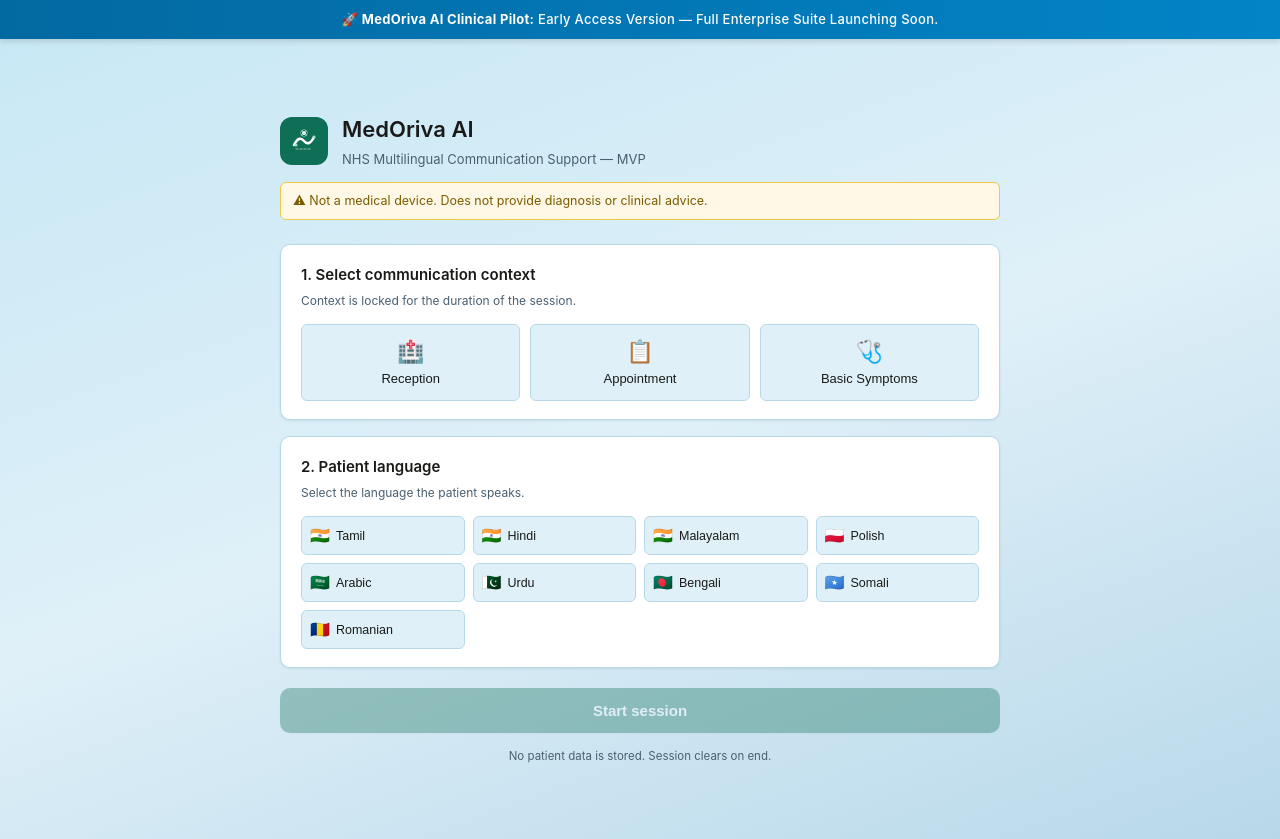
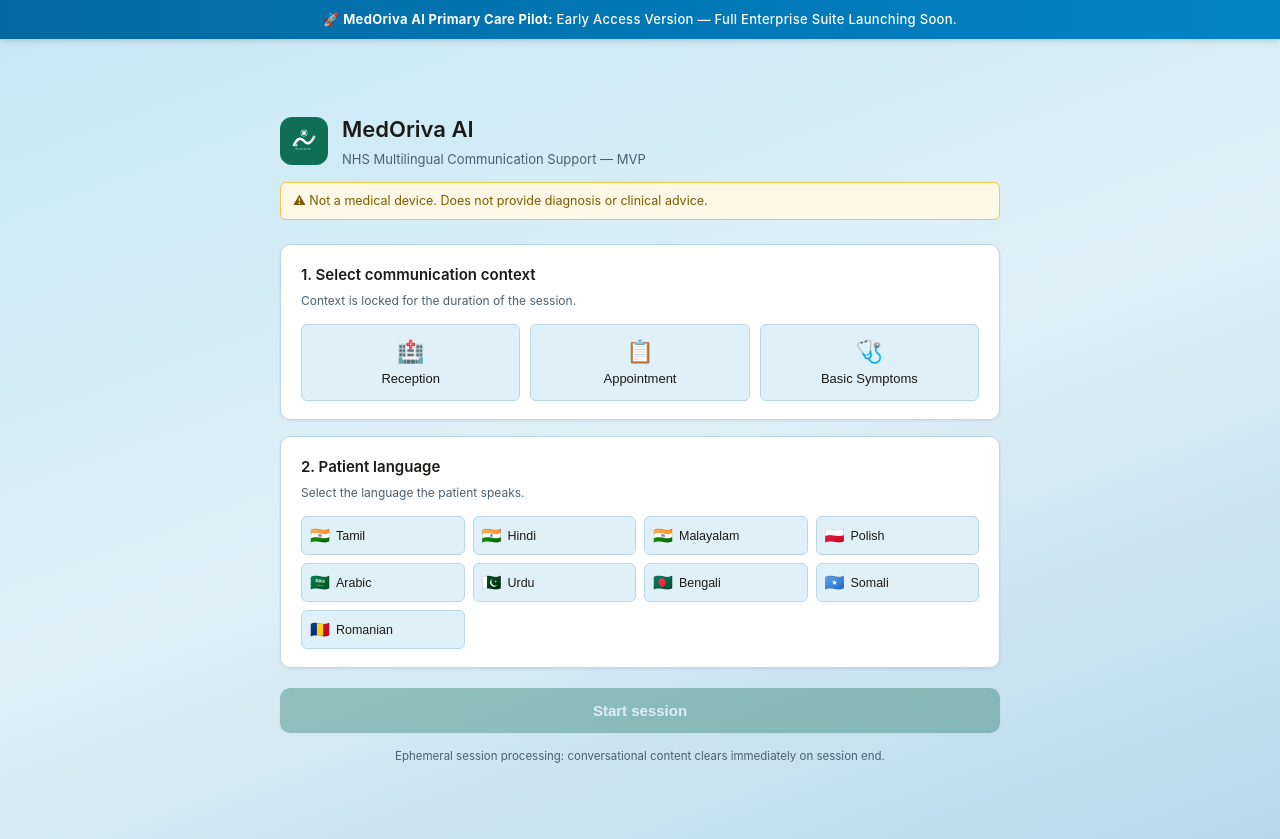
Before and after one commit to sanjaysweet777-maker/MedOrivaAI, a Flask app: page /portal in a window 1280 px wide. Run offline with Flask 3, Linux system fonts and the light colour scheme; the visitor is signed in with stand-in values (Sample User, id 1).

Commit message:
Update index.html

```diff
--- a/templates/index.html
+++ b/templates/index.html
@@ -3,7 +3,7 @@
 <head>
 <meta charset="UTF-8"/>
 <meta name="viewport" content="width=device-width, initial-scale=1.0"/>
-<title>MedOriva AI — NHS Multilingual Communication</title>
+<title>MedOriva AI — Multilingual Communication Support</title>
 <link rel="stylesheet" href="{{ url_for('static', filename='css/style.css') }}"/>
 <style>
   .top-pilot-banner {
@@ -30,7 +30,7 @@
 
 <!-- ═══ TOP PILOT BANNER ═════════════════════════════════════════════════ -->
 <div class="top-pilot-banner">
-  🚀 <strong>MedOriva AI Clinical Pilot:</strong> Early Access Version — Full Enterprise Suite Launching Soon.
+  🚀 <strong>MedOriva AI Primary Care Pilot:</strong> Early Access Version — Full Enterprise Suite Launching Soon.
 </div>
 
 <!-- ═══ SETUP SCREEN ═══════════════════════════════════════════════════════ -->
@@ -121,7 +121,7 @@
     </button>
 
     <div class="setup-footer">
-      No patient data is stored. Session clears on end.
+      Ephemeral session processing: conversational content clears immediately on session end.
     </div>
   </div>
 </div>
@@ -168,7 +168,7 @@
 
       <div class="sidebar-bottom">
         <div class="no-storage-note">
-          🔒 No data stored
+          🔒 Ephemeral Session — Cleared on Exit
         </div>
         <button class="end-btn" onclick="endSession()">End session</button>
       </div>
@@ -191,7 +191,7 @@
 
       <!-- Alert banner (hidden by default) -->
       <div class="alert-banner" id="alertBanner" style="display:none">
-        ⚠️ Potential urgent communication — follow protocol. This is NOT a diagnosis.
+        ℹ️ Symptom phrase identified — follow practice communication protocol. Non-clinical notification.
         <button onclick="dismissAlert()">✕</button>
       </div>
 
```
